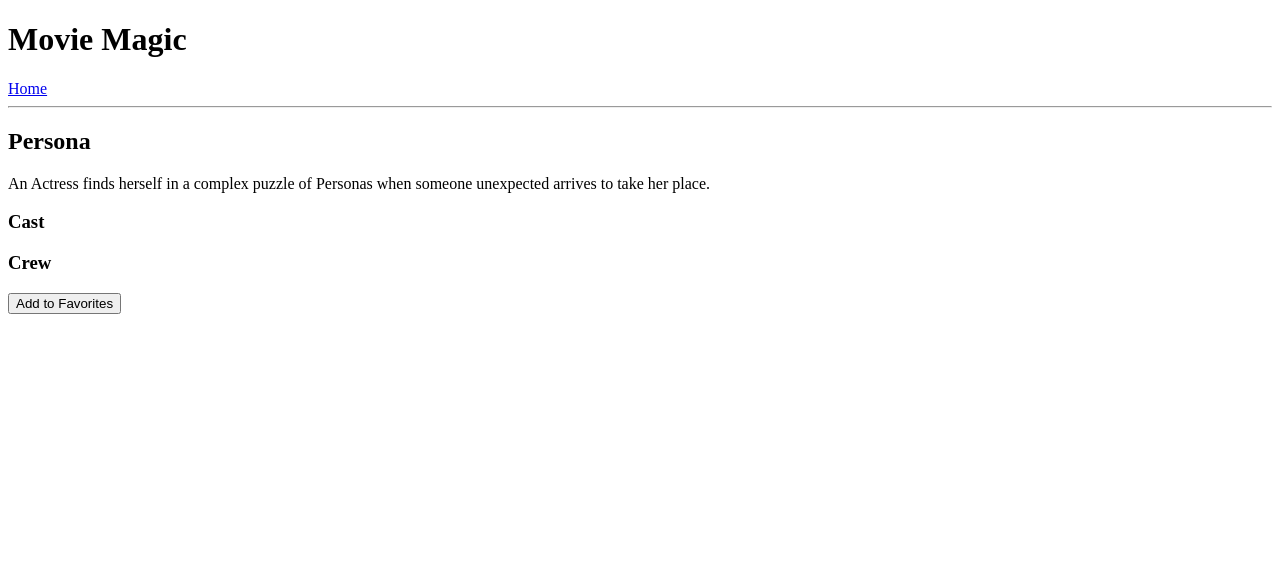
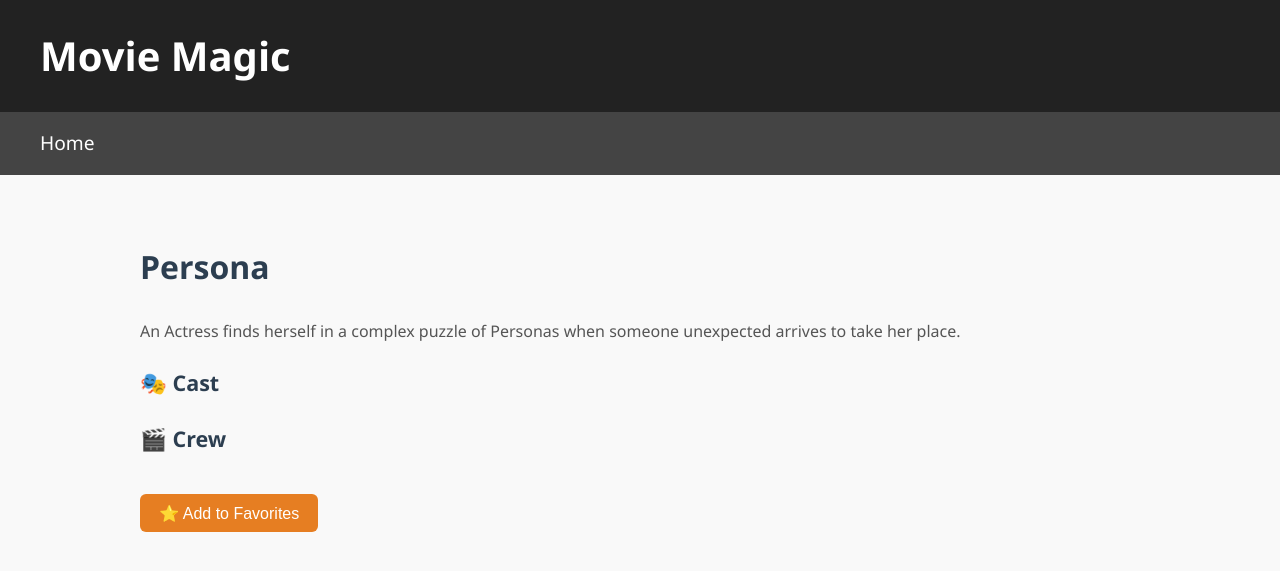
Before and after one commit to xtwang822/Movie-Magic, a Flask app: page /movie/675776 in a window 1280 px wide. Shown: the top 571 px of the page. Run offline with Flask 2, Linux system fonts and the light colour scheme; data comes from the database, SQL or seed files in the repository; both versions use the stored data as it was after the commit; data that the repository does not hold is empty; some libraries are stand-ins or nearby versions.

Commit message:
modify some frontend

```diff
--- a/app.py
+++ b/app.py
@@ -5,29 +5,26 @@ import sqlite3
 import firebase_admin
 import requests
 from firebase_admin import credentials, auth
-from flask import Flask, render_template, request, jsonify, g
-
+from flask import Flask, render_template, request, g
 from flask import jsonify
-
-
 
 app = Flask(__name__)
 
 app.secret_key = os.getenv("FLASK_SECRET_KEY", "default_fallback_key")
 
-# ✅ Load Firebase Admin SDK
+# Load Firebase Admin SDK
 cred_path = os.path.join(os.path.dirname(__file__), "firebase_admin_sdk.json")
 cred = credentials.Certificate(cred_path)
 firebase_admin.initialize_app(cred)
 
-# ✅ TMDb API Configuration
+# TMDb API Configuration
 tmdb_key = os.getenv("TMDB_API_KEY")
 
-# ✅ Load API key from environment variables
+# Load API key from environment variables
 TMDB_API_KEY = os.getenv("TMDB_API_KEY")
 TMDB_BASE_URL = "https://api.themoviedb.org/3"
 
-# ✅ Helper function to verify Firebase ID Token
+# Helper function to verify Firebase ID Token
 def verify_firebase_token(id_token):
     try:
         decoded_token = auth.verify_id_token(id_token)
@@ -36,25 +33,12 @@ def verify_firebase_token(id_token):
         print("Error verifying Firebase token:", e)
         return None
 
-# ✅ Middleware to check user authentication
-# @app.before_request
-# def check_auth():
-#     token = request.args.get("token")  # Get token from URL query
-#     if token:
-#         user_data = verify_firebase_token(token)
-#         if user_data:
-#             g.user = user_data  # Store user info in Flask's global `g`
-#         else:
-#             g.user = None  # Invalid token
-#     else:
-#         g.user = None  # No token provided
-
 @app.before_request
 def check_auth():
     """Check for Firebase Authentication token in Authorization Header."""
     g.user = None  # Default: No authenticated user
 
-    auth_header = request.headers.get("Authorization")  # ✅ Get the token from headers
+    auth_header = request.headers.get("Authorization")  # Get the token from headers
     if auth_header and auth_header.startswith("Bearer "):
         id_token = auth_header.split(" ")[1]  # Extract the token
         user_data = verify_firebase_token(id_token)
@@ -62,7 +46,7 @@ def check_auth():
             g.user = user_data  # Store user info in Flask's `g`
 
 
-# ✅ Helper function to get DB connection
+# Helper function to get DB connection
 def get_db_connection():
     conn = sqlite3.connect("movies.db")
     conn.row_factory = sqlite3.Row
@@ -79,10 +63,10 @@ def firebase_config():
         "appId": os.getenv("FIREBASE_APP_ID")
     }
     if not config["apiKey"]:
-        return jsonify({"error": "Firebase config missing!"}), 500  # ✅ Log error if missing
+        return jsonify({"error": "Firebase config missing!"}), 500  # Log error if missing
     return jsonify(config)
 
-# ✅ Home Route: List movies from the database
+# Home Route: List movies from the database
 @app.route("/")
 def index():
     conn = get_db_connection()
@@ -90,7 +74,7 @@ def index():
     conn.close()
     return render_template("index.html", movies=movies)
 
-# ✅ Movie Detail Route: Fetches movie details from TMDb in real-time
+# Movie Detail Route: Fetches movie details from TMDb in real-time
 @app.route("/movie/<int:movie_id>")
 def movie_detail(movie_id):
     conn = get_db_connection()
@@ -119,11 +103,11 @@ def movie_detail(movie_id):
 
     return render_template("movie_detail.html", movie=movie, details=details_resp, cast=cast, crew=crew, trailer_link=trailer_link)
 
-# ✅ Profile Route: Shows favorite movies for authenticated users
+# Profile Route: Shows favorite movies for authenticated users
 @app.route("/profile")
 def profile():
     if not g.user:
-        return "You must be logged in to see your profile.", 401  # ✅ Return 401 for unauthorized users
+        return "You must be logged in to see your profile.", 401  # Return 401 for unauthorized users
 
     firebase_uid = g.user["uid"]
     conn = get_db_connection()
@@ -137,7 +121,7 @@ def profile():
 
     return render_template("profile.html", favorites=favorites, user=g.user)
 
-# ✅ Add Favorite Route: Allows users to save favorite movies
+# Add Favorite Route: Allows users to save favorite movies
 @app.route("/favorite/<int:movie_id>", methods=["POST"])
 def add_favorite(movie_id):
     if not g.user:
@@ -162,7 +146,7 @@ def add_favorite(movie_id):
 
     return jsonify({"message": "Movie added to favorites!"}), 200
 
-# ✅ Remove Favorite Route: Allows users to remove favorites
+# Remove Favorite Route: Allows users to remove favorites
 @app.route("/favorite/remove/<int:movie_id>", methods=["POST"])
 def remove_favorite(movie_id):
     if not g.user:
@@ -176,6 +160,6 @@ def remove_favorite(movie_id):
 
     return jsonify({"message": "Movie removed from favorites"}), 200
 
-# ✅ Run Flask App
+# Run Flask App
 if __name__ == "__main__":
     app.run(debug=True)
--- a/init_db.py
+++ b/init_db.py
@@ -2,7 +2,7 @@ import sqlite3
 import requests
 import os
 
-# ✅ Load API key from environment variables
+# Load API key from environment variables
 TMDB_API_KEY = os.getenv("TMDB_API_KEY")
 
 def create_tables():
--- a/static/firebase.js
+++ b/static/firebase.js
@@ -6,7 +6,7 @@ fetch('/firebase-config')
           throw new Error("Invalid Firebase configuration received.");
       }
 
-      console.log("✅ Firebase config loaded:", config);
+      console.log("Firebase config loaded:", config);
 
       if (!firebase.apps.length) {
           firebase.initializeApp(config);
@@ -19,7 +19,7 @@ fetch('/firebase-config')
               userInfoDiv.innerHTML = `
                   Logged in as: ${user.email}
                   <button onclick="logout()">Sign Out</button>
-                  <a href="#" onclick="goToProfile()">My Profile</a>
+                  <a href="#" onclick="goToProfile()">Favorites</a>
               `;
           } else {
               userInfoDiv.innerHTML = `
@@ -29,36 +29,33 @@ fetch('/firebase-config')
       });
   })
   .catch(error => {
-      console.error("🔥 Error loading Firebase config:", error);
+      console.error("Error loading Firebase config:", error);
   });
 
 
 
-// ✅ Initialize Firebase (ensure it's only initialized once)
 if (!firebase.apps.length) {
     firebase.initializeApp(firebaseConfig);
 }
 
-// ✅ Handle authentication state changes
 firebase.auth().onAuthStateChanged((user) => {
     const userInfoDiv = document.getElementById("user-info");
 
     if (user) {
-        // 🔹 If logged in, show email + logout + profile
+        // If logged in, show email + logout + profile
         userInfoDiv.innerHTML = `
       Logged in as: ${user.email}
       <button onclick="logout()">Sign Out</button>
       <a href="/profile">My Profile</a>
     `;
     } else {
-        // 🔹 If NOT logged in, show login button
+        // If NOT logged in, show login button
         userInfoDiv.innerHTML = `
       <button onclick="showLoginPrompt()">Sign In / Register</button>
     `;
     }
 });
 
-// ✅ Logout function
 function logout() {
     firebase.auth().signOut().then(() => {
         alert("You have been logged out.");
@@ -66,7 +63,6 @@ function logout() {
     });
 }
 
-// ✅ Show login/register prompt
 function showLoginPrompt() {
     const email = prompt("Enter your email:");
     const password = prompt("Enter your password:");
@@ -96,7 +92,7 @@ function goToProfile() {
                 method: "GET",
                 headers: {
                     "Content-Type": "application/json",
-                    "Authorization": `Bearer ${idToken}`  // ✅ Send token in header
+                    "Authorization": `Bearer ${idToken}`
                 }
             })
                 .then(response => {
@@ -104,11 +100,11 @@ function goToProfile() {
                         alert("You need to be signed in to access your profile.");
                         return;
                     }
-                    return response.text();  // ✅ Get response as text (HTML)
+                    return response.text();
                 })
                 .then(html => {
                     if (html) {
-                        document.body.innerHTML = html;  // ✅ Load profile page dynamically
+                        document.body.innerHTML = html;
                     }
                 })
                 .catch(error => {
@@ -123,19 +119,19 @@ function goToProfile() {
 }
 
 
-// ✅ Handle authentication state changes
+// Handle authentication state changes
 firebase.auth().onAuthStateChanged((user) => {
     const userInfoDiv = document.getElementById("user-info");
 
     if (user) {
-        // 🔹 Show profile link and logout button
+        // Show profile link and logout button
         userInfoDiv.innerHTML = `
       Logged in as: ${user.email}
       <button onclick="logout()">Sign Out</button>
       <a href="#" onclick="goToProfile()">My Profile</a>
     `;
     } else {
-        // 🔹 Show login button
+        // Show login button
         userInfoDiv.innerHTML = `
       <button onclick="showLoginPrompt()">Sign In / Register</button>
     `;
@@ -149,7 +145,7 @@ function addFavorite(movieId) {
                 method: "POST",
                 headers: {
                     "Content-Type": "application/json",
-                    "Authorization": `Bearer ${idToken}`  // ✅ Ensure the token is sent
+                    "Authorization": `Bearer ${idToken}`
                 }
             })
                 .then(response => response.json())
@@ -157,7 +153,7 @@ function addFavorite(movieId) {
                     if (data.error) {
                         alert("Error: " + data.error);
                     } else {
-                        alert("✅ " + data.message);
+                        alert(" " + data.message);
                     }
                 })
                 .catch(err => console.error("Request failed:", err));
--- a/templates/layout.html
+++ b/templates/layout.html
@@ -1,24 +1,91 @@
 <!DOCTYPE html>
 <html>
 <head>
-    <title>Movie Magic Demo</title>
+    <title>Movie Magic</title>
 
-    <!-- ✅ Load Firebase v8 (Browser-Compatible) -->
+    <!-- Firebase v8 -->
     <script src="https://www.gstatic.com/firebasejs/8.10.1/firebase-app.js"></script>
     <script src="https://www.gstatic.com/firebasejs/8.10.1/firebase-auth.js"></script>
 
-    <!-- ✅ Load our Firebase logic AFTER Firebase is available -->
+    <!-- Firebase Logic -->
     <script defer src="{{ url_for('static', filename='firebase.js') }}"></script>
+
+    <!-- Custom CSS -->
+    <style>
+        body {
+            font-family: 'Segoe UI', Tahoma, Geneva, Verdana, sans-serif;
+            margin: 0;
+            padding: 0;
+            background-color: #f9f9f9;
+            font-size: 18px; /* Enlarged base font size */
+            line-height: 1.6;
+            color: #2c3e50;
+        }
+
+        h1 {
+            background-color: #222;
+            color: white;
+            padding: 1.5rem 2.5rem;
+            margin: 0;
+            font-size: 2.5rem;
+        }
+
+        nav {
+            background-color: #444;
+            padding: 1rem 2.5rem;
+            display: flex;
+            justify-content: space-between;
+            align-items: center;
+            font-size: 1.2rem;
+        }
+
+        nav a {
+            color: #fff;
+            text-decoration: none;
+            margin-right: 1.5rem;
+        }
+
+        nav a:hover {
+            text-decoration: underline;
+        }
+
+        #user-info {
+            color: #ffffff;
+            font-style: italic;
+            font-weight: 500;
+            margin-left: 1rem;
+        }
+
+        .container {
+            padding: 2.5rem;
+            max-width: 1000px;
+            margin: auto;
+            font-size: 1.15rem;
+        }
+
+        button {
+            transition: all 0.2s ease-in-out;
+            font-size: 1rem;
+        }
+
+        button:hover {
+            transform: scale(1.05);
+        }
+    </style>
 </head>
 <body>
     <h1>Movie Magic</h1>
 
     <nav>
-        <a href="/">Home</a>
-        <span id="user-info"></span> <!-- This will be updated by Firebase -->
+        <div>
+            <a href="/">Home</a>
+<!--            <a href="/favorites">Favorites</a>-->
+        </div>
+        <span id="user-info"></span>
     </nav>
 
-    <hr>
-    {% block content %}{% endblock %}
+    <div class="container">
+        {% block content %}{% endblock %}
+    </div>
 </body>
 </html>
--- a/templates/movie_detail.html
+++ b/templates/movie_detail.html
@@ -1,11 +1,13 @@
 {% extends "layout.html" %}
 {% block content %}
-<h2>{{ movie.title }}</h2>
-<p>{{ movie.overview }}</p>
+<h2 style="font-size: 2rem;">{{ movie.title }}</h2>
+<p style="font-size: 1rem; color: #555;">{{ movie.overview }}</p>
+
 {% if movie.poster_path %}
-    <img src="https://image.tmdb.org/t/p/w300{{ movie.poster_path }}" alt="Poster">
+    <img src="https://image.tmdb.org/t/p/w300{{ movie.poster_path }}" alt="Poster" style="border-radius: 10px;">
 {% endif %}
 
+<div style="margin-top: 1rem;">
     {% if details %}
         <p><strong>Rating:</strong> {{ details.vote_average }} ({{ details.vote_count }} votes)</p>
         <p><strong>Runtime:</strong> {{ details.runtime }} minutes</p>
@@ -14,25 +16,31 @@
     {% if trailer_link %}
         <p>
             <strong>Trailer:</strong>
-        <a href="{{ trailer_link }}" target="_blank">Watch on YouTube</a>
+            <a href="{{ trailer_link }}" target="_blank" style="color: #2980b9;">Watch on YouTube</a>
         </p>
     {% endif %}
+</div>
 
-<h3>Cast</h3>
+<h3>🎭 Cast</h3>
 <ul>
     {% for person in cast %}
         <li>{{ person.name }} as {{ person.character }}</li>
     {% endfor %}
 </ul>
 
-<h3>Crew</h3>
+<h3>🎬 Crew</h3>
 <ul>
     {% for person in crew %}
         <li>{{ person.name }} ({{ person.job }})</li>
     {% endfor %}
 </ul>
 
-<button onclick="addFavorite({{ movie.id }})">Add to Favorites</button>
+<button
+    onclick="addFavorite({{ movie.id }})"
+    style="margin-top: 1rem; padding: 0.6rem 1.2rem; background-color: #e67e22; color: white; border: none; border-radius: 6px; cursor: pointer;">
+    ⭐ Add to Favorites
+</button>
+
 <script>
 function addFavorite(movieId) {
     firebase.auth().currentUser.getIdToken(true)
@@ -46,12 +54,15 @@ function addFavorite(movieId) {
         })
         .then(response => response.json())
         .then(data => {
-          alert(data.message || data.error || "Action completed");
+          alert(data.message || data.error || "Movie added to favorites!");
         })
-        .catch(err => console.error(err));
+        .catch(err => {
+          console.error(err);
+          alert("Failed to add favorite.");
+        });
       })
       .catch(function(error) {
-        alert("You need to be signed in to favorite a movie!");
+        alert("Sign in to use this feature!");
       });
 }
 </script>
```
Also changed, not shown: templates/index.html (+48 -22 lines), templates/profile.html (+8 -7 lines), README.md, movies.db. Lines whose indentation alone changed are shown as unchanged.
